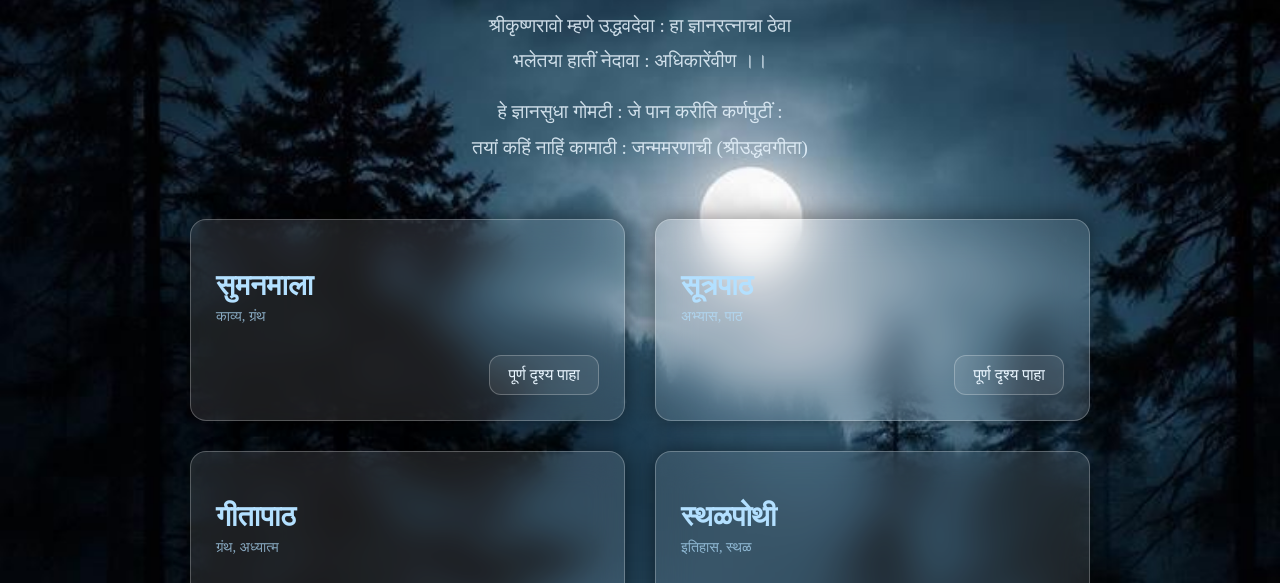
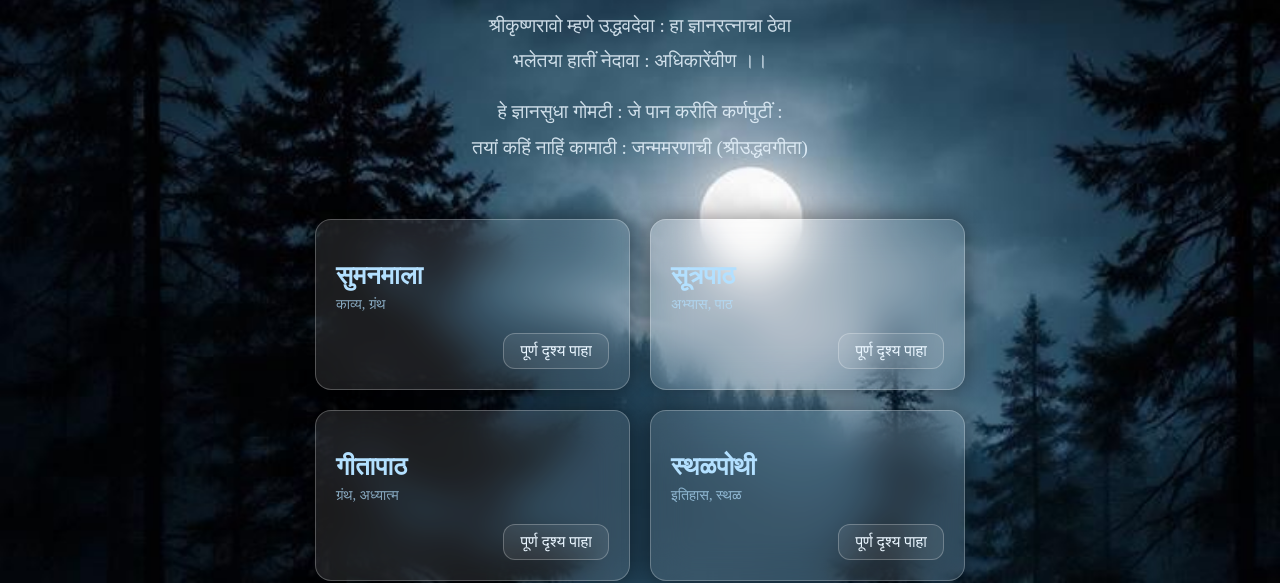
Before and after one commit to rohanborsa6600-tech/sp, a plain HTML site: page index.html in a window 1280 px wide. Shown: the part 190-773 px from the top of the page. Drawn offline with Linux system fonts and the light colour scheme; a web font is replaced by a local one.

Commit message:
Update index.html

```diff
--- a/index.html
+++ b/index.html
@@ -25,8 +25,8 @@
         /* ========================================================= */
         body {
             margin: 0;
-            min-height: 100vh;
-            /* 👇 येथे background.jpeg हे नाव वापरले आहे (उपाय १ प्रमाणे) */
+            /* ❌ REMOVED: min-height: 100vh; (यामुळे उंची कंटेंटनुसार ॲडजस्ट होईल) */
+            /* 👇 इमेजचे नाव तुम्ही "background.jpeg" ने बदला. */
             background: url("background.jpeg") no-repeat center center/cover;
             background-attachment: fixed; /* Parallax feel without complex JS */
             display: flex;
@@ -42,7 +42,9 @@
         header {
             text-align: center;
             margin-top: 60px;
-            max-width: 800px;
+            /* रुंदी कमी केली */
+            max-width: 600px;
+            padding: 0 5%;
         }
 
         h1 {
@@ -61,16 +63,18 @@
         }
 
         /* ========================================================= */
-        /* 3. MAIN CONTENT LAYOUT */
+        /* 3. MAIN CONTENT LAYOUT (पॅनलची साईज कमी केली) */
         /* ========================================================= */
         main {
             width: 90%;
-            max-width: 900px;
+            /* 👇 MAX WIDTH कमी केली (उदा. 900px वरून 650px) */
+            max-width: 650px;
             margin-top: 50px;
             display: grid;
-            gap: 30px;
-            /* 2-Column layout for tablets/desktops */
-            grid-template-columns: repeat(auto-fit, minmax(350px, 1fr));
+            gap: 20px; /* गॅप थोडी कमी केली */
+
+            /* 👇 पॅनलची किमान रुंदी 280px केली, जेणेकरून एका ओळीत २ दिसतील */
+            grid-template-columns: repeat(auto-fit, minmax(280px, 1fr));
         }
 
         /* ========================================================= */
@@ -82,7 +86,7 @@
             backdrop-filter: blur(var(--blur));
             -webkit-backdrop-filter: blur(var(--blur)); /* Safari support */
             border-radius: 16px;
-            padding: 25px;
+            padding: 20px; /* पॅनलचे पॅडिंग थोडे कमी केले */
             box-shadow: 0 0 25px rgba(0,0,0,0.5);
             transition: var(--transition-speed);
             display: flex;
@@ -93,27 +97,27 @@
         .liquid-glass:hover {
             background: rgba(255, 255, 255, 0.14);
             box-shadow: 0 5px 30px rgba(0,0,0,0.7);
-            transform: translateY(-2px); /* Subtle lift on hover (no shake) */
+            transform: translateY(-2px);
         }
 
         h2 {
             color: var(--accent);
             margin-bottom: 5px;
-            font-size: 1.8rem;
+            font-size: 1.6rem; /* शीर्षक थोडे लहान केले */
         }
 
         .tags {
             font-size: 0.9rem;
             color: var(--accent);
             opacity: 0.7;
-            margin-bottom: 15px;
+            margin-bottom: 10px; /* मार्जिन कमी केली */
         }
 
         a {
             display: inline-block;
-            align-self: flex-end; /* Push the link to the bottom right */
-            margin-top: 15px;
-            padding: 10px 18px;
+            align-self: flex-end;
+            margin-top: 10px;
+            padding: 8px 16px; /* बटणचा आकार थोडा कमी केला */
             border-radius: 12px;
             border: var(--glass-border);
             background: rgba(255,255,255,0.08);
@@ -129,7 +133,7 @@
         }
 
         footer {
-            margin-top: 80px;
+            margin-top: 50px; /* मार्जिन कमी केली */
             text-align: center;
             font-size: 0.9rem;
             opacity: 0.7;
```
